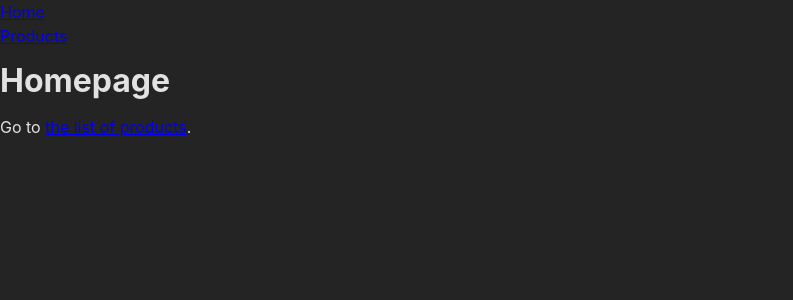
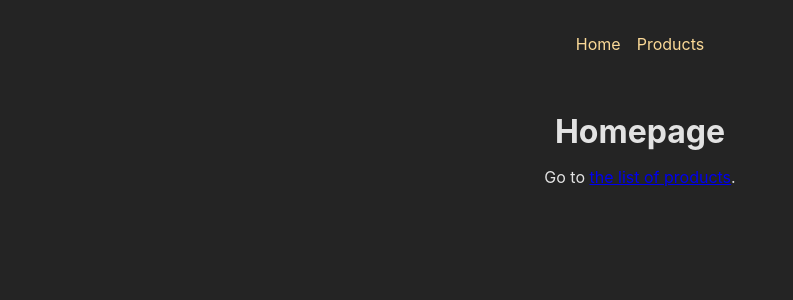
Before and after one commit to ArronBeale/react-routing, a React (Create React App) app: page / in a window 1280 px wide. Shown: the top 300 px of the page, without its empty margins (0-793 px from the left). Built offline with nearby package versions, Linux system fonts and the light colour scheme.

Commit message:
Add Root.module.css, add MainNavigation.module.css

```diff
--- a/src/App.js
+++ b/src/App.js
@@ -21,6 +21,11 @@
       { path: '/products', element: <ProductsPage /> },
     ],
   },
+  // Path dependant routing
+  // {
+  //   path: '/admin',
+  //   children: []
+  // }
 ]);
 
 // Alternative way to create router, older
--- a/src/components/MainNavigation.js
+++ b/src/components/MainNavigation.js
@@ -1,14 +1,18 @@
 import { Link } from 'react-router-dom';
+
+import classes from './MainNavigation.module.css';
 
 function MainNavigation() {
   return (
-    <header>
+    <header className={classes.header}>
       <nav>
-        <ul>
-          <Link to='/'>Home</Link>
-        </ul>
-        <ul>
-          <Link to='/products'>Products</Link>
+        <ul className={classes.list}>
+          <li>
+            <Link to='/'>Home</Link>
+          </li>
+          <li>
+            <Link to='/products'>Products</Link>
+          </li>
         </ul>
       </nav>
     </header>
--- /dev/null
+++ b/src/components/MainNavigation.module.css
@@ -0,0 +1,23 @@
+.header {
+    max-width: 60rem;
+    margin: auto;
+    padding: 2rem;
+    display: flex;
+    justify-content: center;
+  }
+
+  .list {
+    display: flex;
+    gap: 1rem;
+  }
+
+  .list a {
+    text-decoration: none;
+    color: var(--color-primary-400);
+  }
+
+  .list a:hover,
+  .list a.active {
+    color: var(--color-primary-800);
+    text-decoration: underline;
+  }
--- a/src/pages/Root.js
+++ b/src/pages/Root.js
@@ -1,12 +1,17 @@
 import { Outlet } from 'react-router-dom';
 
 import MainNavigation from '../components/MainNavigation';
+import classes from './Root.module.css';
 
 function RootLayout() {
-    return <>
-        <MainNavigation />
+  return (
+    <>
+      <MainNavigation />
+      <main className={classes.content}>
         <Outlet />
-    </>;
-};
+      </main>
+    </>
+  );
+}
 
 export default RootLayout;
--- /dev/null
+++ b/src/pages/Root.module.css
@@ -0,0 +1,4 @@
+.content {
+    margin: 2rem auto;
+    text-align: center;
+}
```
